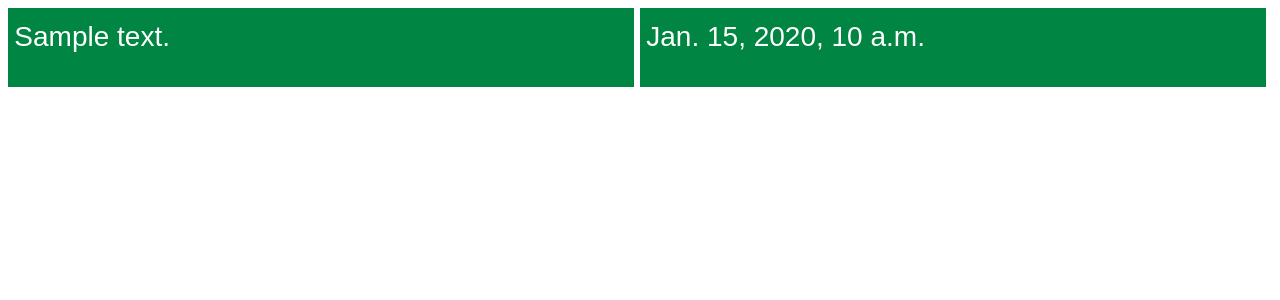
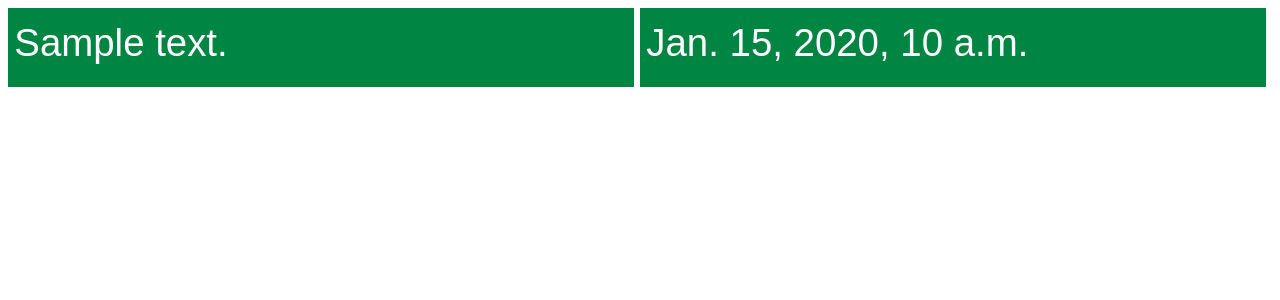
Before and after one commit to poutant1/ilmoitustaulu, a Django app: template myapp/templates/templaatti.html in a window 1280 px wide. Shown: the top 300 px of the page. Run offline with Django 3.2, Linux system fonts and the light colour scheme; the template is opened without the code that fills it: most values are stand-ins (such as "Sample title", 1, 10 or a date in 2020).

Commit message:
Fixed a mistake from last commit

```diff
--- a/myapp/templates/templaatti.html
+++ b/myapp/templates/templaatti.html
@@ -9,12 +9,13 @@
         body { background-color: white; }
         div { background-color: #008542;
               font-family: "PlanetEstyle", "Arial";
-              font-size: 3.5vh; color: white;
+              font-size: 3vw; color: white;
               width: 49%; height: 8.5%;
               float: left; display: inline-block;
               padding-top: 1%; padding-left: 0.5%;
               margin-right: 0.5%;
-              border-bottom: solid
+              border-bottom: solid;
+              text-align: justify
               }
     </style>
 </head>
@@ -25,7 +26,7 @@
                 {% if event.multiDay %}
                     <div> {{ event.start.parsed.date }} to {{ event.end.parsed.date }} </div>
                 {% elif event.endpm %}
-                    <div> {{ event.start.parsed|date:"D d G"}}
+                    <div> {{ event.start.parsed|date:"D j M"}} from {{ event.start.parsed|date:"G"}}
                             to {{ event.end.parsed|date:"G" }} </div>
                 {% else %}
                     <div> {{ event.start.parsed.date }}</div>
--- a/myapp/views.py
+++ b/myapp/views.py
@@ -63,7 +63,7 @@ def get_calendar():
     now = datetime.datetime.now().isoformat() + 'Z' # 'Z' indicates UTC time
     print('Getting the upcoming 10 events')
     eventsResult = service.events().list(
-    calendarId='p4r635n487mr7u9cje9n6985e0@group.calendar.google.com', timeMin=now, maxResults=12, singleEvents=True,
+    calendarId='p4r635n487mr7u9cje9n6985e0@group.calendar.google.com', timeMin=now, maxResults=10, singleEvents=True,
     orderBy='startTime').execute()
     events = eventsResult.get('items', [])
     keys = ['summary', 'start', 'end']
```
